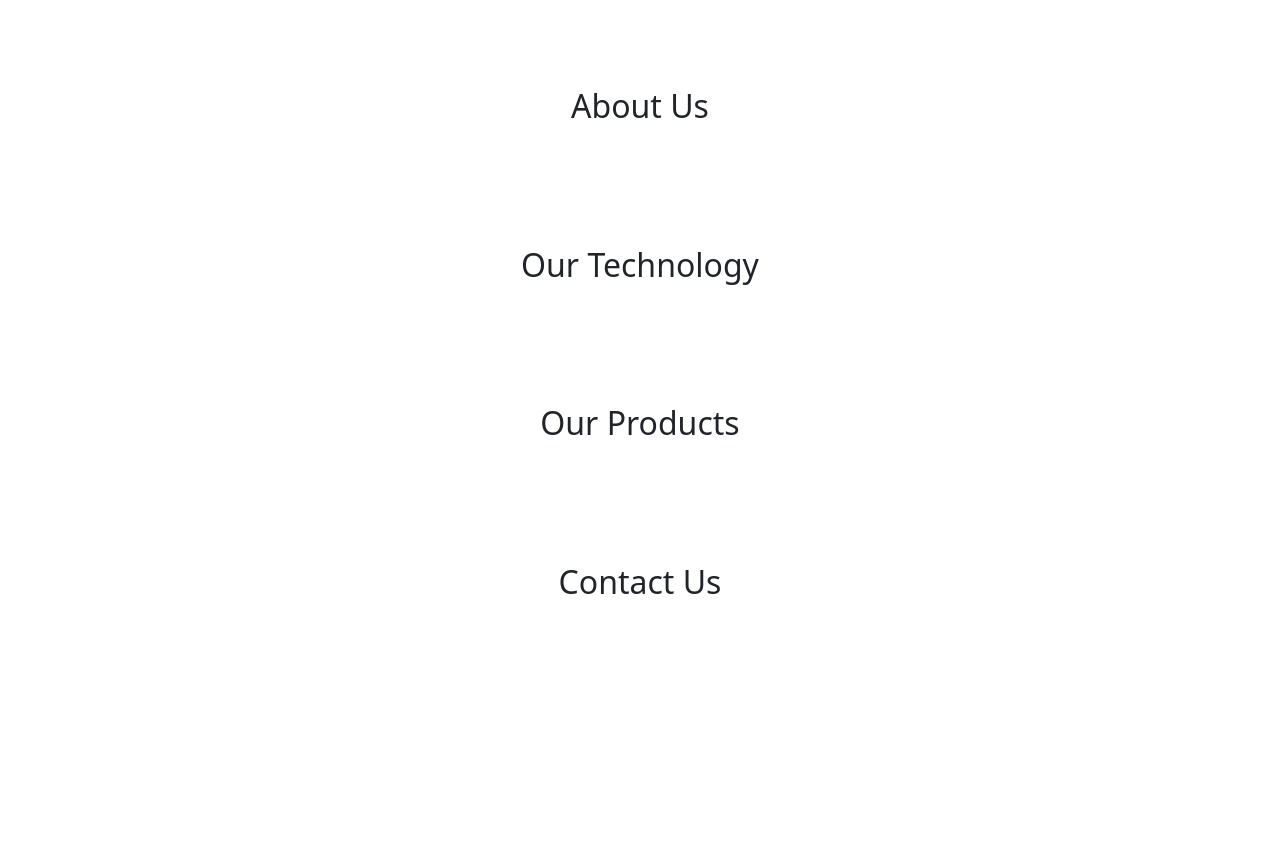
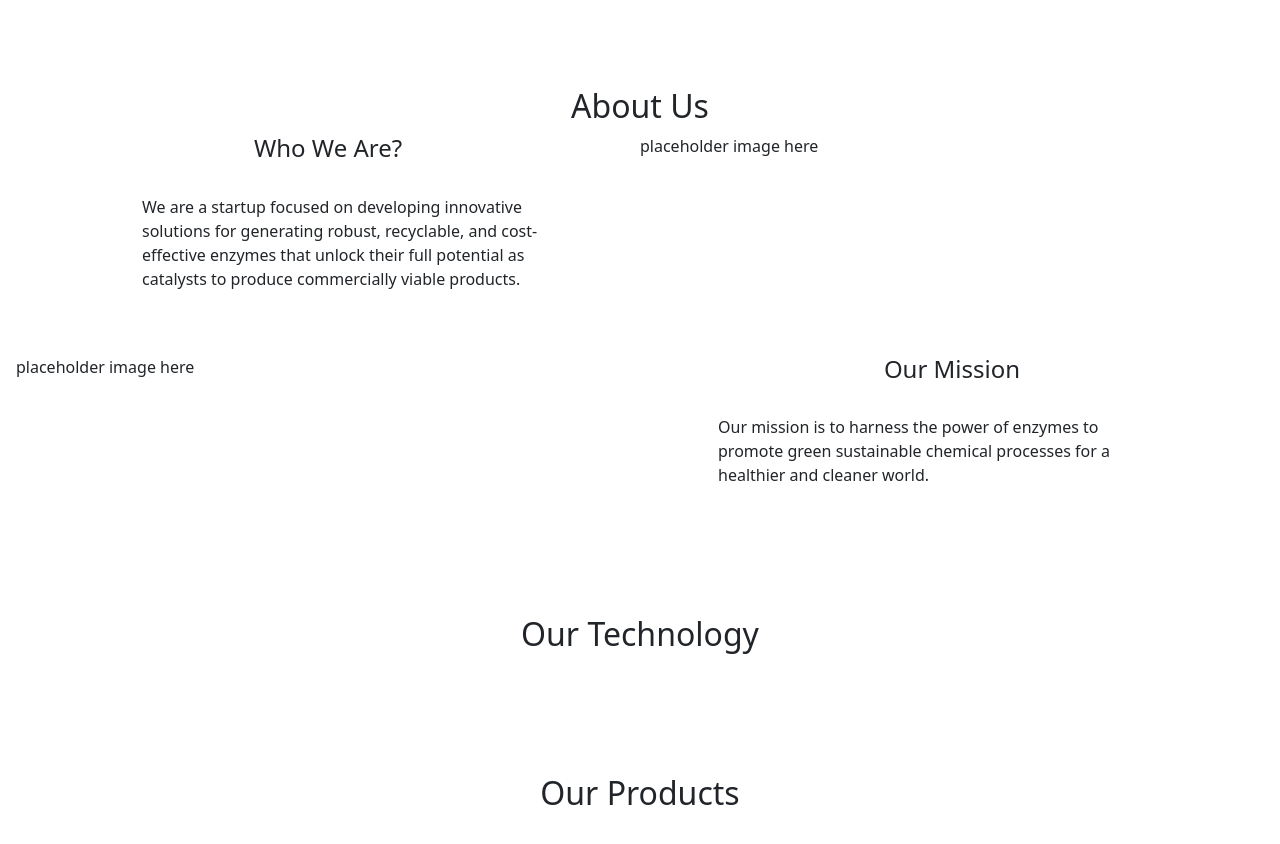
Before and after one commit to Gordon-coder/robozyme, a React (Vite) app: page / in a window 1280 px wide. Shown: the part 820-1664 px from the top of the page. Before the commit the page ends 1445 px from the top, so only its background shows below. Built offline with nearby package versions, Linux system fonts and the light colour scheme.

Commit message:
Update About

```diff
--- a/src/components/About.tsx
+++ b/src/components/About.tsx
@@ -1,13 +1,41 @@
 function About() {
-    return (
-        <>
-        <div id="about" className="p-3">
+  return (
+    <>
+      <div id="about" className="p-3">
         <div style={{ paddingTop: 80 }}></div>
         <h2 className="text-center">About Us</h2>
-
+        <section className="d-flex justify-content-evenly mb-5">
+          <div className="w-50">
+            <div className="w-75 m-auto">
+              <h4 className="text-center">Who We Are?</h4>
+              <br />
+              <p className="ms-5">
+                We are a startup focused on developing innovative solutions for
+                generating robust, recyclable, and cost-effective enzymes that
+                unlock their full potential as catalysts to produce commercially
+                viable products.
+              </p>
+            </div>
+          </div>
+          <div className="w-50">placeholder image here</div>
+        </section>
+        <section className="d-flex justify-content-evenly">
+          <div className="w-50">placeholder image here</div>
+          <div className="w-50">
+            <div className="w-75 m-auto">
+              <h4 className="text-center">Our Mission</h4>
+              <br />
+              <p className="me-5">
+                Our mission is to harness the power of enzymes to promote green
+                sustainable chemical processes for a healthier and cleaner
+                world.
+              </p>
+            </div>
+          </div>
+        </section>
       </div>
-        </>
-    )
+    </>
+  );
 }
 
-export default About
+export default About;
```
